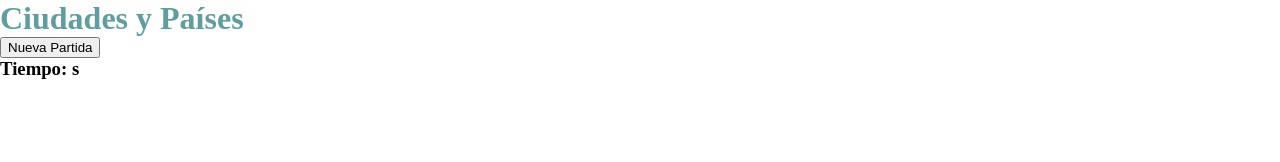
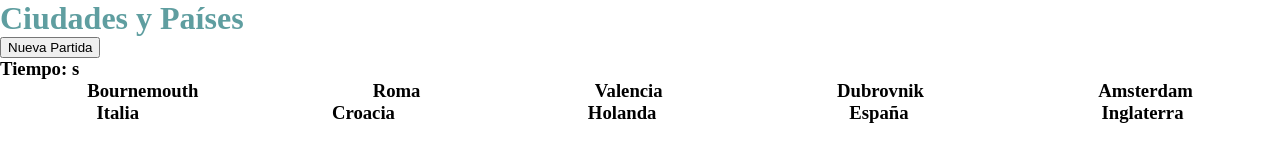
Before and after one commit to florcf/paises-y-ciudades, a website built with Parcel: page src/index.html in a window 1280 px wide. Both pictures are taken after a click on the button "Nueva Partida". Built offline with nearby package versions, Linux system fonts and the light colour scheme.

Commit message:
function play

```diff
--- a/src/css/index.css
+++ b/src/css/index.css
@@ -5,3 +5,8 @@
 h1 {
     color: cadetblue;
 }
+
+#cities, #countries {
+    display: flex;
+    justify-content: space-around;
+}
--- a/src/js/index.js
+++ b/src/js/index.js
@@ -1,6 +1,11 @@
 import { gameData } from './questions.js';
 
 const data = gameData.countries;
+
+const playButton = document.querySelector('button');
+playButton.addEventListener('click', () => {
+    play();
+})
 
 const random = (array) => Math.floor(Math.random() * array.length);
 
@@ -9,11 +14,23 @@ const random = (array) => Math.floor(Math.random() * array.length);
 let game = [];
 const nQuestions = 5;
 
-play();
 function play() {
+    cleanGameSection();
     game = getQuestions();
-    getCountries();
-    getCities();
+    cities();
+    countries();
+}
+
+function cleanGameSection() {
+    const gameDivElements = [...document.querySelectorAll('#game > div')];
+    gameDivElements.forEach(element => {
+        if (element.hasChildNodes) {
+            const children = [...element.children];
+            children.forEach(child => {
+                child.remove();
+            });
+        }
+    });
 }
 
 function getQuestions() {
@@ -29,12 +46,48 @@ function getQuestions() {
     return questions;
 }
 
-function getCountries() {
-    const countries = game.map(question => question.name);
+function cloneTemplate(array, id) {
+    const template = document.querySelector(`#${id}-template`);
+
+    const div = template.content.querySelector('div:first-child');
+    console.log(div)
+
+    const titleElement = template.content.querySelector('h3');
+
+    const clones = []
+    array.forEach(item => {
+        (id === 'cities') ? div.setAttribute('data-code', item.cityCode) : div.setAttribute('data-code', item.code);
+        titleElement.textContent = item.name;
+        const clone = document.importNode(template.content, true);
+        clones.push(clone)
+    });
+    return clones;
 }
 
-function getCities() {
+function showMessyClones(array, id) {
+    const clones = array;
+    const messyClones = [];
+    while (messyClones.length < clones.length) {
+        const clone = clones[random(clones)];
+        if (!messyClones.includes(clone)) {
+            messyClones.push(clone);
+        }
+    }
+    const div = document.querySelector(`#${id}`);
+    messyClones.forEach(clone => {
+        div.appendChild(clone);
+    });
+}
+
+function cities() {
     const cities = game.map(question => question.cities[random(question.cities)]);
+    const clones = cloneTemplate(cities, 'cities');
+    showMessyClones(clones, 'cities');
+}
+
+function countries() {
+    const clones = cloneTemplate(game, 'countries');
+    showMessyClones(clones, 'countries');
 }
 
 $('.city').draggable();
```
